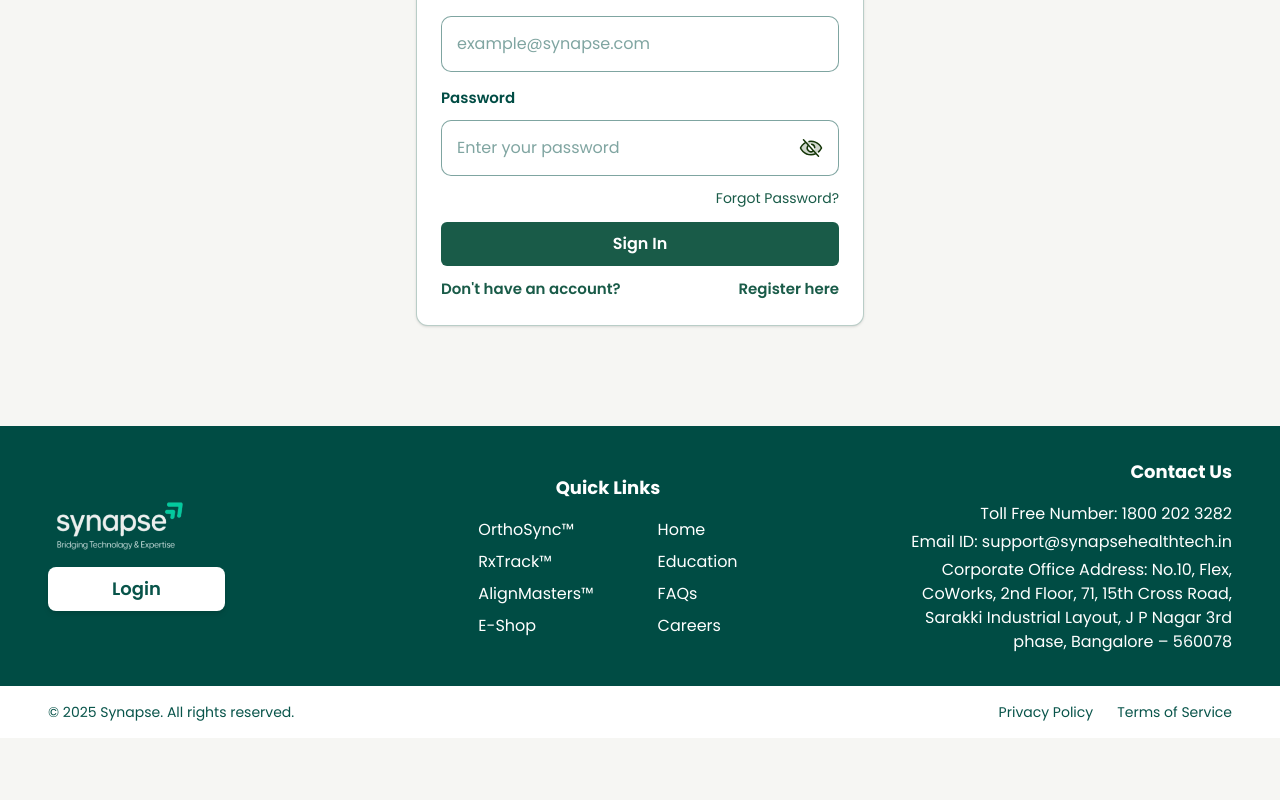
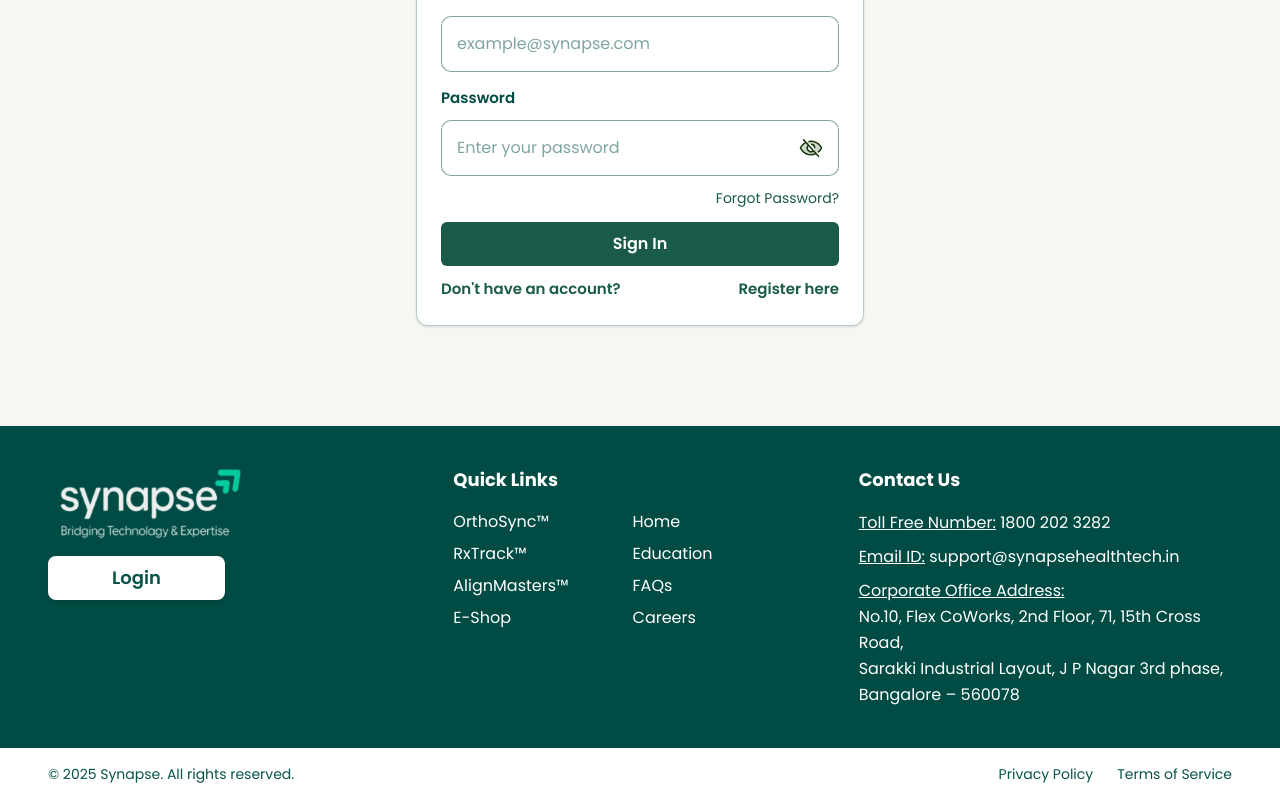
Before and after one commit to YutitechInnovations/synapse-website, a Next.js app: page /login in a window 1280 px wide. Shown: the part 379-1179 px from the top of the page. Before the commit the page ends 1117 px from the top, so only its background shows below. Built offline with nearby package versions, Linux system fonts and the light colour scheme.

Commit message:
footer alignment and address change

```diff
--- a/src/components/footer/Footer.js
+++ b/src/components/footer/Footer.js
@@ -32,34 +32,29 @@ const Footer = () => {
   ].includes(pathname);
   return (
     <footer className="w-full bg-[#004C44]">
-      <div className="w-full max-w-[85rem] mx-auto flex flex-col md:flex-row justify-between items-center md:items-center md:gap-12 px-4 md:px-12 py-8">
-        {/* Left: Logo and tagline */}
-        <div className="flex flex-col items-center md:items-start text-center md:text-left mb-6 md:mb-0 w-full md:w-1/3 md:max-w-xs">
+      <div className="w-full max-w-[85rem] mx-auto flex flex-col md:flex-row justify-between items-start px-4 md:px-12 py-10 gap-8">
+        {/* Left: Logo and Login */}
+        <div className="flex flex-col w-full md:w-1/3">
           <Image
             src={Logo}
             alt="Synapse Logo"
-            width={140}
+            width={200}
             height={40}
-            className="mb-4 mx-auto md:mx-0"
+            className="mb-4"
           />
-          {/* <p className="text-white text-lg mb-4 mx-auto md:mx-0 break-words truncate whitespace-normal">
-            Bridging technology and expertise.
-          </p> */}
           {showLoginButton && (
-            <a
-              href="/login"
-              className="w-full flex justify-center md:justify-start"
-            >
+            <a href="/login" className="w-full md:w-auto">
               <button className="bg-white text-[#08544A] font-semibold rounded-lg px-16 py-2 shadow-md hover:bg-gray-100 transition cursor-pointer text-lg">
                 Login
               </button>
             </a>
           )}
         </div>
+
         {/* Center: Quick Links */}
-        <div className="flex flex-col items-center md:items-center text-center md:text-left mb-6 md:mb-0 w-full md:w-1/3">
+        <div className="flex flex-col w-full md:w-1/3">
           <h3 className="text-white font-bold text-lg mb-4">Quick Links</h3>
-          <div className="flex flex-col md:flex-row gap-2 md:gap-16 w-full md:w-auto items-center md:items-start">
+          <div className="flex flex-col md:flex-row gap-2 md:gap-16">
             <ul className="space-y-2 text-base font-normal">
               {leftLinks.map((link) => (
                 <li key={link.href}>
@@ -86,32 +81,38 @@ const Footer = () => {
             </ul>
           </div>
         </div>
-        {/* Right: Contact Us */}
-        <div className="flex flex-col items-center md:items-end text-center md:text-right w-full md:w-1/3">
+
+        {/* Right: Contact Info */}
+        <div className="flex flex-col w-full md:w-1/3">
           <h3 className="text-white font-bold text-lg mb-4">Contact Us</h3>
-          <div>
-            <p className="text-white text-base mb-1">Toll Free Number: 1800 202 3282</p>
-            <p className="text-white text-base mb-1">Email ID: support@synapsehealthtech.in</p>
-            <p className="text-white text-base">
-            Corporate Office Address: No.10, Flex,
+          <div className="text-white text-base leading-relaxed space-y-2">
+            <p>
+              <span className="underline">Toll Free Number:</span> 1800 202 3282
+            </p>
+            <p>
+              <span className="underline">Email ID:</span>{" "}
+              support@synapsehealthtech.in
+            </p>
+            <p>
+              <span className="underline">Corporate Office Address:</span>
               <br />
-              CoWorks, 2nd Floor, 71, 15th Cross Road,
+              No.10, Flex CoWorks, 2nd Floor, 71, 15th Cross Road,
               <br />
-              Sarakki Industrial Layout, J P Nagar 3rd
+              Sarakki Industrial Layout, J P Nagar 3rd phase,
               <br />
-              phase, Bangalore – 560078
-              <br />
+              Bangalore – 560078
             </p>
           </div>
         </div>
       </div>
+
       {/* Bottom Bar */}
-      <div className="w-full bg-white mt-0 py-4">
+      <div className="w-full bg-white py-4">
         <div className="w-full max-w-[85rem] mx-auto flex flex-col md:flex-row justify-between items-center px-4 md:px-12">
           <p className="text-[#08544A] text-sm text-center md:text-left mb-2 md:mb-0">
             © 2025 Synapse. All rights reserved.
           </p>
-          <div className="flex space-x-6 mt-0 md:mt-0">
+          <div className="flex space-x-6">
             <a
               href="/privacy-policy"
               className="text-[#08544A] text-sm hover:underline"
```
